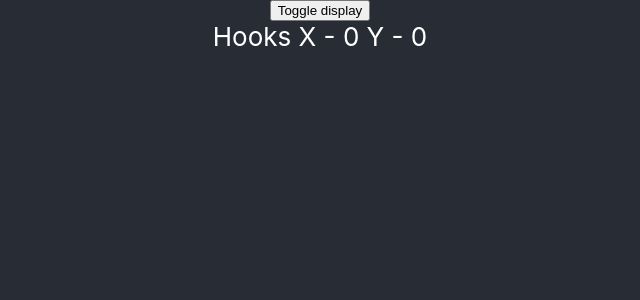
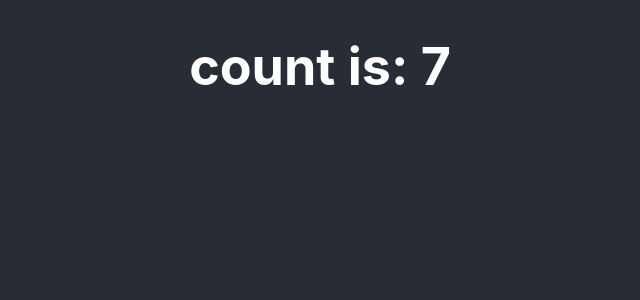
Before and after one commit to masoodhamza/first-app, a React (Create React App) app: page / in a window 1280 px wide. Shown: the top 300 px of the page, without its empty margins (320-960 px from the left). Built offline with nearby package versions, Linux system fonts and the light colour scheme.

Commit message:
use effect with interval

```diff
--- a/src/App.js
+++ b/src/App.js
@@ -6,6 +6,7 @@ import ArrayUseState from "./components/ArrayUseState";
 import HookUseEffect from "./components/HookUseEffect";
 import HookMouse from "./components/HookMouse";
 import MouseContainer from "./components/MouseContainer";
+import IntervalHookCounter from "./components/IntervalHookCounter";
 
 const App = () => {
   return (
@@ -16,7 +17,8 @@ const App = () => {
       {/* <ArrayUseState /> */}
       {/* <HookUseEffect /> */}
       {/* <HookMouse /> */}
-      <MouseContainer />
+      {/* <MouseContainer /> */}
+      <IntervalHookCounter />
     </div>
   );
 };
--- /dev/null
+++ b/src/components/IntervalHookCounter.js
@@ -0,0 +1,25 @@
+import { useEffect, useState } from "react";
+
+const IntervalHookCounter = () => {
+  const [count, setCount] = useState(0);
+
+  const tick = () => {
+    setCount((prevCount) => prevCount + 1);
+  };
+
+  useEffect(() => {
+    const interval = setInterval(tick, 1000);
+
+    return () => {
+      clearInterval(interval);
+    };
+  }, []);
+
+  return (
+    <>
+      <h1>count is: {count}</h1>
+    </>
+  );
+};
+
+export default IntervalHookCounter;
```
